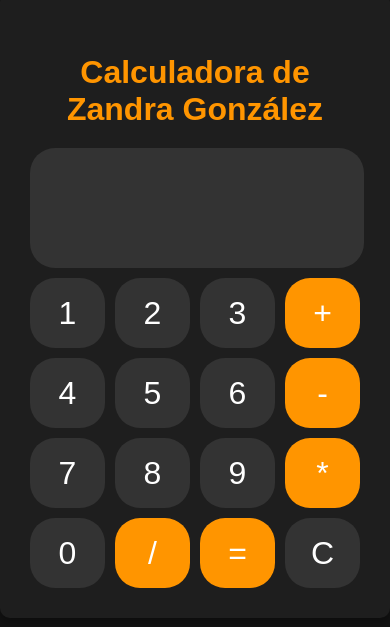
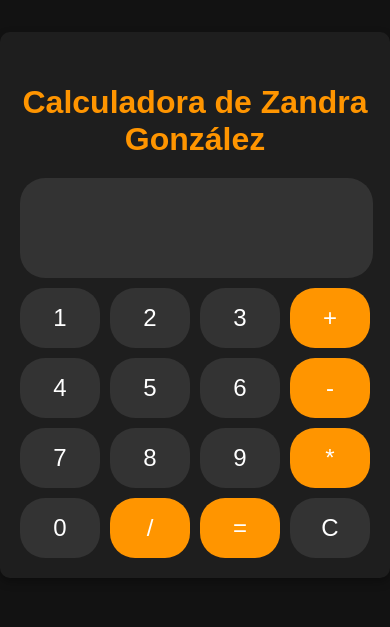
Before and after one commit to rody216/calculadora, a plain HTML site: page index.html in a window 390 px wide. Shown: the part 117-744 px from the top of the page. Drawn offline with Linux system fonts and the light colour scheme.

Commit message:
Mediaquery de celular

```diff
--- a/styles.css
+++ b/styles.css
@@ -15,13 +15,6 @@ body {
     width: 100%;
 }
 
-h3 {
-    color: #ff9500;
-    font-size: 2rem;
-    text-align: center;
-    margin-bottom: 20px;
-}
-
 .calculadora {
     background-color: #1e1e1e;
     padding: 30px;
@@ -32,9 +25,15 @@ h3 {
     max-width: 400px;
 }
 
+h3 {
+    color: #ff9500;
+    font-size: 2rem;
+    margin-bottom: 20px;
+}
+
 #pantalla {
     width: 95%;
-    height: 100px;
+    height: 80px;
     padding: 10px;
     background-color: #333;
     color: white;
@@ -111,7 +110,23 @@ button.active {
 }
 
 /* Media Queries for Responsiveness */
-@media (min-width: 768px) {
+@media (max-width: 768px) {
+    .calculadora {
+        width: 95vw;
+        padding: 20px;
+    }
+
+    button {
+        height: 60px;
+        font-size: 1.5rem;
+    }
+
+    #result {
+        font-size: 2rem;
+    }
+}
+
+@media (min-width: 768px) and (max-width: 1199px) {
     .calculadora {
         width: 50vw;
         max-width: 400px;
```
